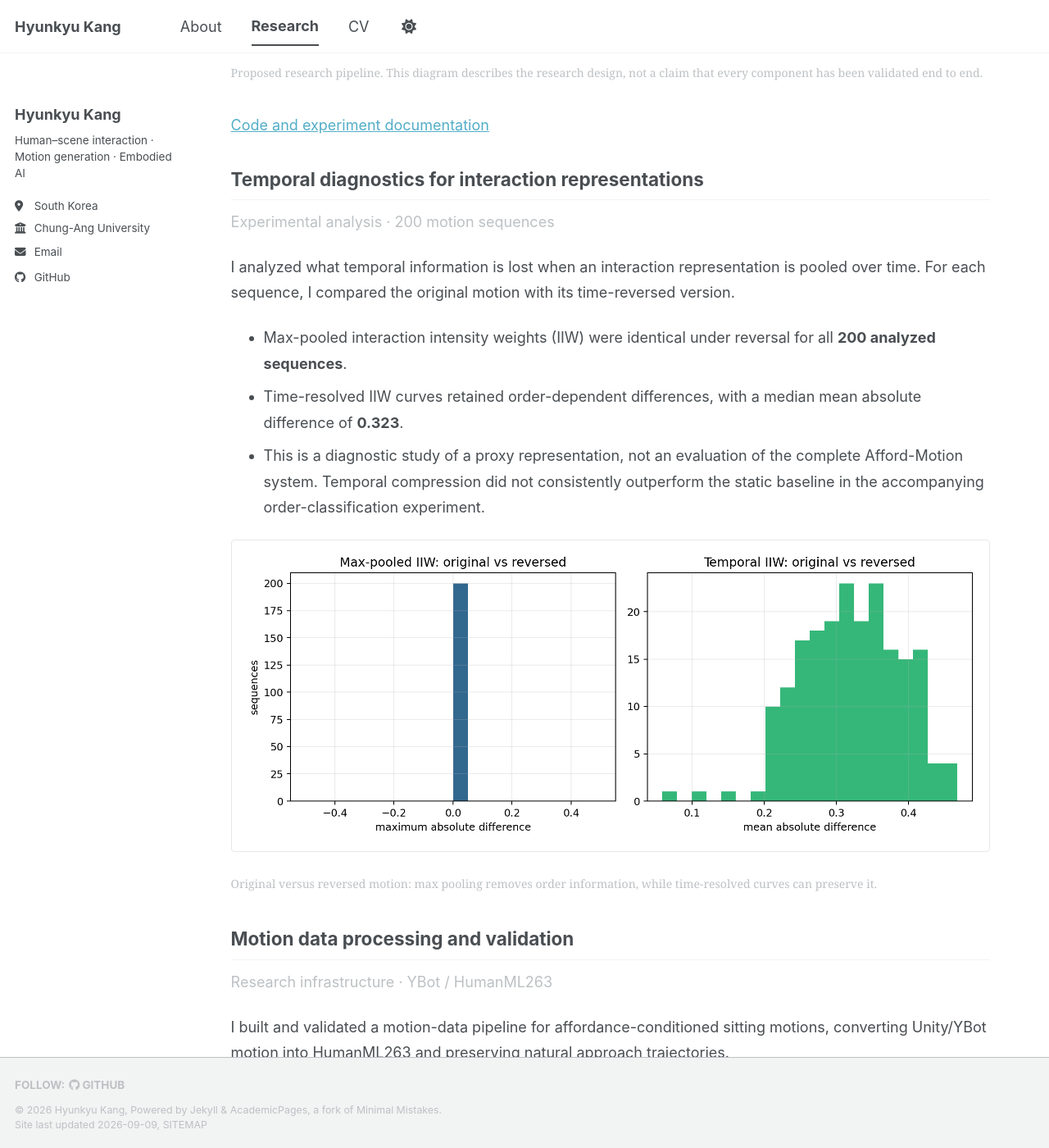
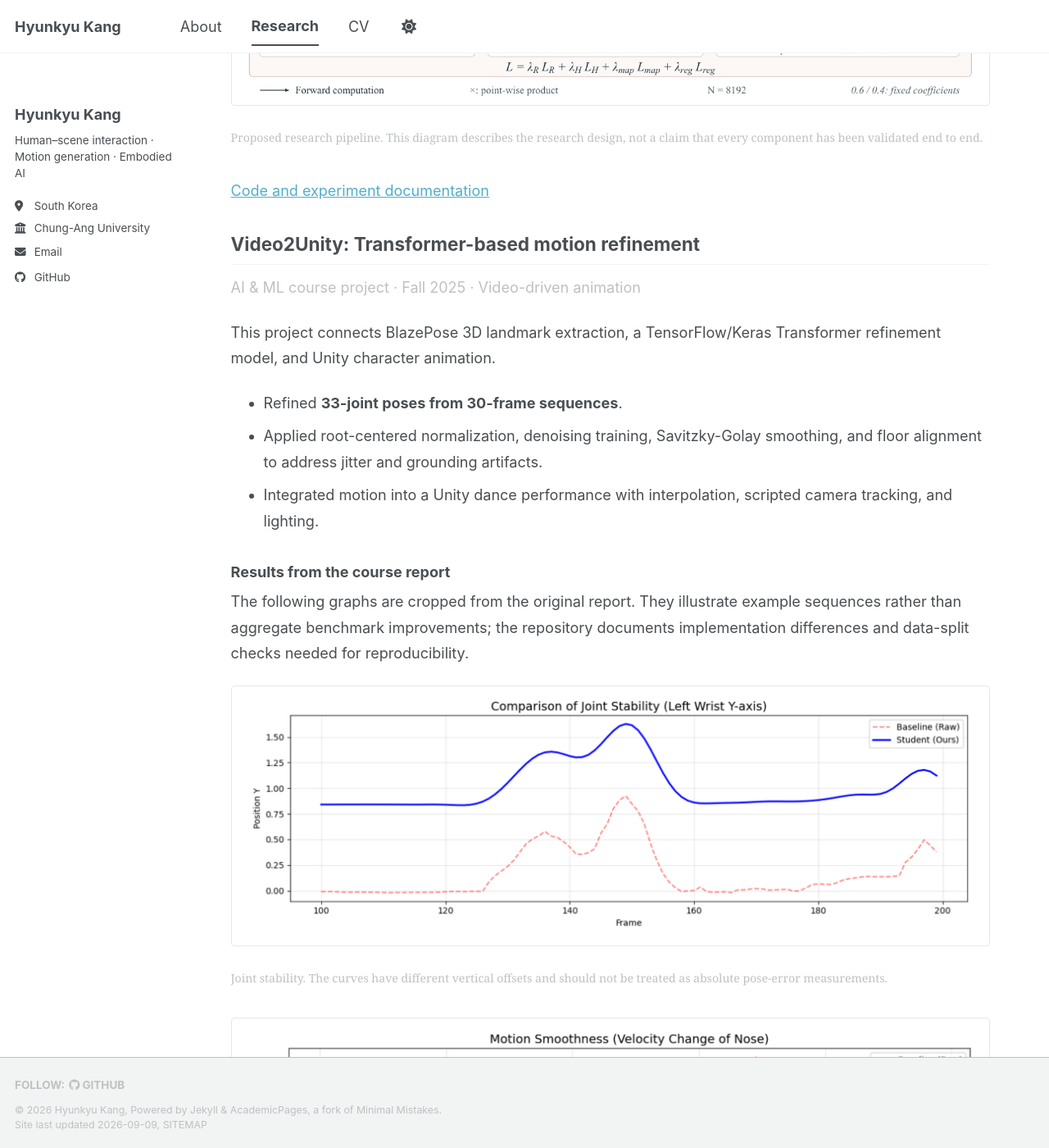
Before and after one commit to khk0606/khk0606.github.io, a Jekyll site: the page built from _pages/research.md, in a window 1280 px wide and 1400 px high, scrolled down 1149 px. Shown: the whole window at 82% size. Built offline with Jekyll 4.4.1, drawn with Linux system fonts in a browser that asks for light colours; a style sheet for code colours, icons or effects is not loaded; some of the changed text lies outside the part shown.

```diff
--- a/_config.yml
+++ b/_config.yml
@@ -14,7 +14,7 @@
   bio: "Human–scene interaction · Motion generation · Embodied AI"
   location: South Korea
   employer: Chung-Ang University
-  email: khk0606@naver.com
+  email: khk0606khk@gmail.com
   github: khk0606
 breadcrumbs: false
 words_per_minute: 160
--- a/_pages/research.md
+++ b/_pages/research.md
@@ -11,44 +11,50 @@
 
 <p class="research-status">Ongoing research · Human–scene interaction</p>
 
-I am developing a purpose- and history-conditioned affordance pipeline that combines a 3D scene, text, and past interactions. The research design uses a frozen teacher with LoRA adaptation and a mixture-of-experts student to model spatial and temporal context.
+I am developing a purpose- and history-conditioned affordance pipeline that combines a 3D scene, text, and past interactions. The research design holds an ADM + LoRA affordance teacher fixed during weighting-branch training. Separate relation and history MoE branches predict spatial weights, which reweight the base affordance before AMDM motion generation.
 
 - Designed an affordance representation over **8,192 scene points and six body parts**.
 - Implemented training and evaluation components for teacher adaptation, contact supervision, point alignment, and checkpoint auditing.
-- Maintained reproducible experiment setup and documented validation gates. The current Teacher-v10.2 candidate **has not passed the strict all-three-object evaluation gate**; end-to-end improvements remain under evaluation.
+- Established strict multi-object evaluation gates and documented checkpoint limitations; end-to-end performance remains under evaluation.
 
 <figure class="research-figure">
-  <img src="{{ '/images/research/affordance-pipeline.png' | relative_url }}" alt="Research architecture combining a frozen teacher, a purpose-scene-history MoE student, and a frozen motion generator." width="1774" height="887">
+  <img src="{{ '/images/research/relafford-dual-weight-moe.png' | relative_url }}" alt="Fixed affordance teacher, separate relation and history MoE weighting branches, and AMDM motion generation." width="1418" height="835">
   <figcaption>Proposed research pipeline. This diagram describes the research design, not a claim that every component has been validated end to end.</figcaption>
 </figure>
 
 [Code and experiment documentation](https://github.com/khk0606/ADM-MoE-Teacher)
 
-## Temporal diagnostics for interaction representations
+## Video2Unity: Transformer-based motion refinement
+{: #video2unity }
 
-<p class="research-status">Experimental analysis · 200 motion sequences</p>
+<p class="research-status">AI & ML course project · Fall 2025 · Video-driven animation</p>
 
-I analyzed what temporal information is lost when an interaction representation is pooled over time. For each sequence, I compared the original motion with its time-reversed version.
+This project connects BlazePose 3D landmark extraction, a TensorFlow/Keras Transformer refinement model, and Unity character animation.
 
-- Max-pooled interaction intensity weights (IIW) were identical under reversal for all **200 analyzed sequences**.
-- Time-resolved IIW curves retained order-dependent differences, with a median mean absolute difference of **0.323**.
-- This is a diagnostic study of a proxy representation, not an evaluation of the complete Afford-Motion system. Temporal compression did not consistently outperform the static baseline in the accompanying order-classification experiment.
+- Refined **33-joint poses from 30-frame sequences**.
+- Applied root-centered normalization, denoising training, Savitzky-Golay smoothing, and floor alignment to address jitter and grounding artifacts.
+- Integrated motion into a Unity dance performance with interpolation, scripted camera tracking, and lighting.
+
+### Results from the course report
+
+The following graphs are cropped from the original report. They illustrate example sequences rather than aggregate benchmark improvements; the repository documents implementation differences and data-split checks needed for reproducibility.
 
 <figure class="research-figure">
-  <img src="{{ '/images/research/temporal-diagnostics.png' | relative_url }}" alt="Histograms: static max-pooled IIW differences are zero for 200 sequences, while temporal IIW differences are nonzero." width="1800" height="720">
-  <figcaption>Original versus reversed motion: max pooling removes order information, while time-resolved curves can preserve it.</figcaption>
+  <img src="{{ '/images/research/video2unity/joint-stability.png' | relative_url }}" alt="Left-wrist Y-position comparison between raw baseline and refined output." width="1840" height="610" loading="lazy">
+  <figcaption>Joint stability. The curves have different vertical offsets and should not be treated as absolute pose-error measurements.</figcaption>
 </figure>
 
-## Motion data processing and validation
+<figure class="research-figure">
+  <img src="{{ '/images/research/video2unity/motion-smoothness.png' | relative_url }}" alt="Nose Y-velocity comparison showing raw fluctuations and a smoother refined curve." width="1840" height="604" loading="lazy">
+  <figcaption>Motion smoothness in the displayed interval. This comparison does not isolate the Transformer from post-processing.</figcaption>
+</figure>
 
-<p class="research-status">Research infrastructure · YBot / HumanML263</p>
+<figure class="research-figure">
+  <img src="{{ '/images/research/video2unity/foot-contact-stability.png' | relative_url }}" alt="Left-heel height before and after refinement relative to the zero-height reference." width="1760" height="580" loading="lazy">
+  <figcaption>Heel-height alignment. Height alone does not establish physical contact accuracy or elimination of horizontal foot sliding.</figcaption>
+</figure>
 
-I built and validated a motion-data pipeline for affordance-conditioned sitting motions, converting Unity/YBot motion into HumanML263 and preserving natural approach trajectories.
-
-- Constructed a validated **162-sequence** dataset with source-disjoint train/validation/test splits of **136 / 13 / 13**.
-- Checked consistency across motion arrays, text, sample IDs, affordance metadata, and splits.
-- Verified zero source-split leakage and a maximum reconstructed endpoint error of **2.27 × 10⁻⁷ m** in the natural-trajectory dataset.
-- Rejected synthetic trajectory warps after visual and numerical checks exposed unrealistic movement.
+[Code, methods, and reproducibility notes](https://github.com/khk0606/Video2Unity-Transformer-Based-Motion-Refinement)
 
 ## Video-to-robot motion transfer
 {: #video-to-robot-motion-transfer }
```
Also changed, not shown: _pages/about.md (+9 -3 lines), _pages/cv.md (+28 -14 lines), cv/build_cv.py (+22 -2 lines), images/research/video2unity/foot-contact-stability.png (added), images/research/video2unity/joint-stability.png (added), images/research/video2unity/motion-smoothness.png (added), 1 other file.
